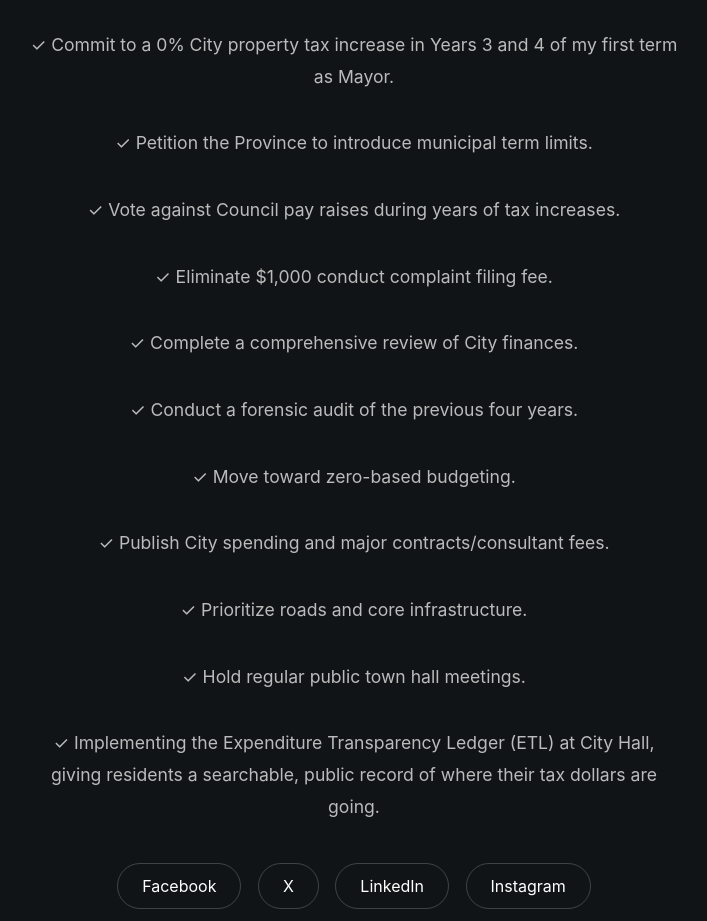
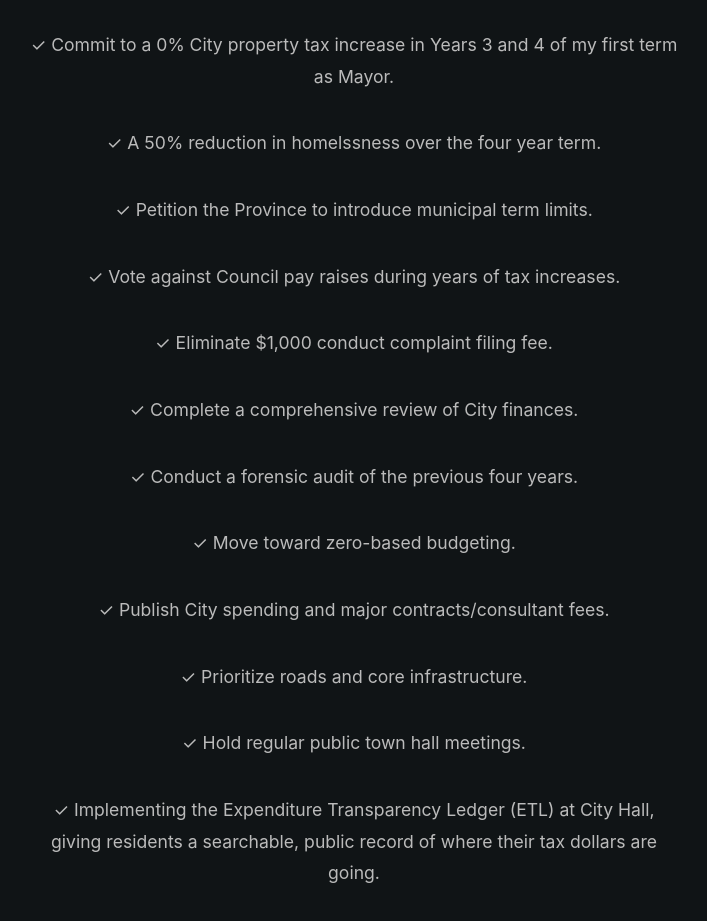
Before and after one commit to ostarget/paulmanning.online, a plain HTML site: page index.html in a window 1280 px wide. Shown: the part 1860-2781 px from the top of the page, without its empty margins (286-993 px from the left). Drawn offline with Linux system fonts and the light colour scheme.

Commit message:
Update index.html

```diff
--- a/index.html
+++ b/index.html
@@ -238,6 +238,8 @@
 
     <p>✓ Commit to a 0% City property tax increase in Years 3 and 4 of my first term as Mayor.</p>
 
+    <p>✓ A 50% reduction in homelssness over the four year term.</p>
+
     <p>✓ Petition the Province to introduce municipal term limits.</p>
 
     <p>✓ Vote against Council pay raises during years of tax increases.</p>
```
